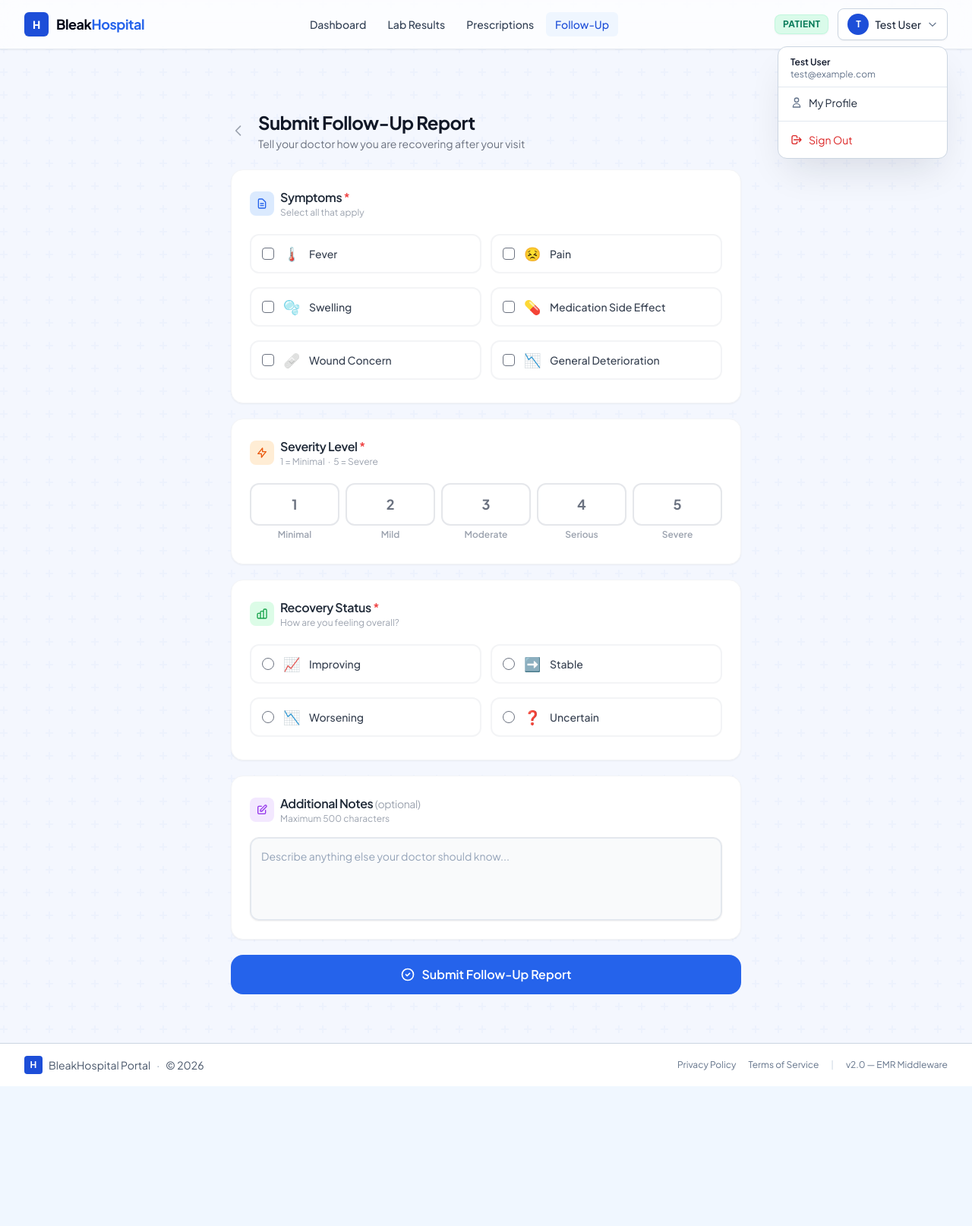
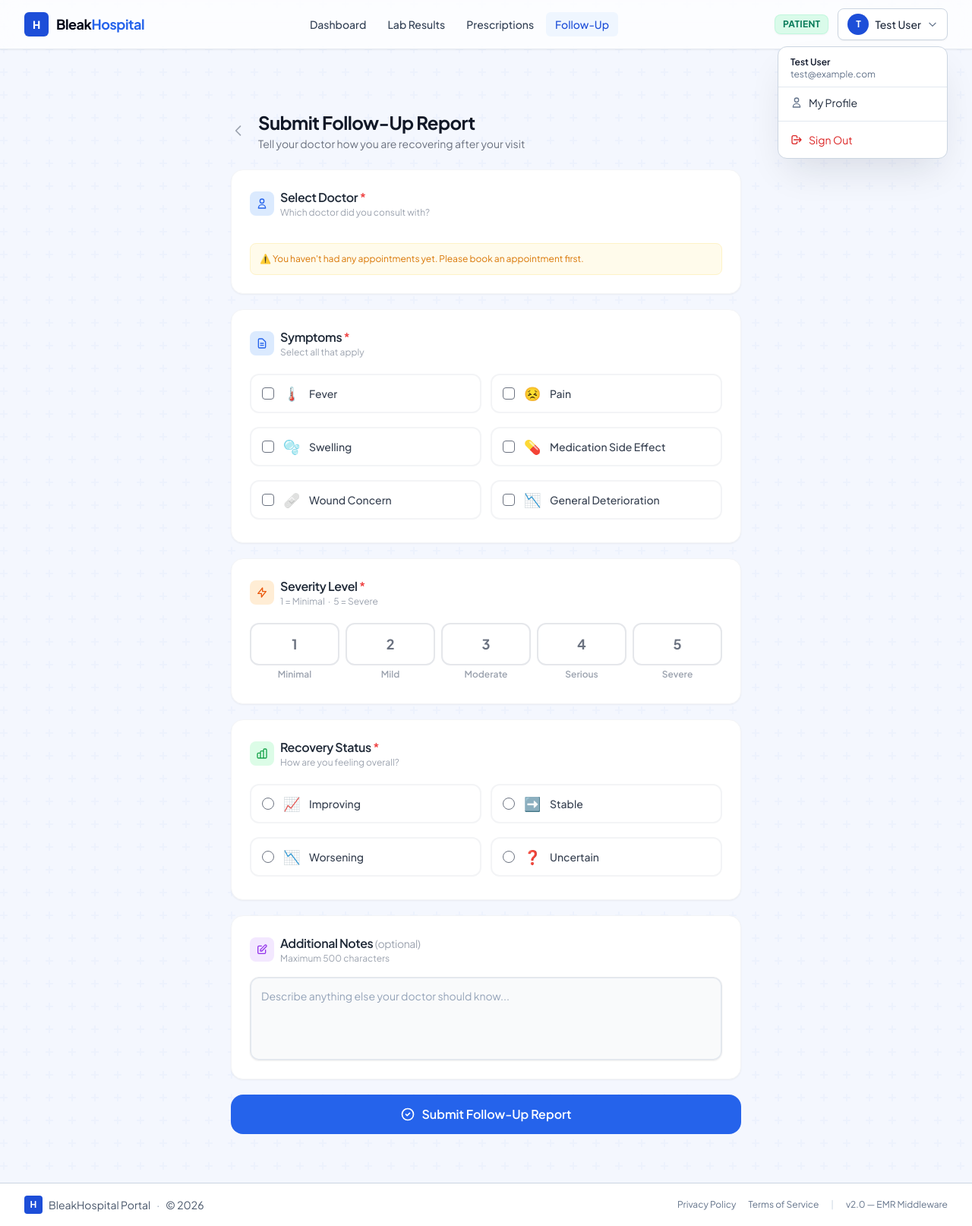
Before and after one commit to murageischeeks/Finalproject, a Laravel app: page /patient/followup/create in a window 1280 px wide. Shown: the whole page at 76% size. Before the commit the page ends 1430 px from the top, so only its background shows below. Run offline with Laravel 12, Linux system fonts and the light colour scheme; a user stored in the database is signed in; data comes from the database, SQL or seed files in the repository; data that the repository does not hold is empty; style sheets or scripts are compiled from the project's sources; parts of the project's set-up code (start-up, migrations or seed data) failed here and were passed over; some libraries are stand-ins or nearby versions.

Commit message:
Finalizing multi-database EMR integration and doctor selection fix

```diff
--- a/app/Http/Controllers/Patient/FollowUpController.php
+++ b/app/Http/Controllers/Patient/FollowUpController.php
@@ -16,13 +16,23 @@ class FollowUpController extends Controller
 {
     public function create()
     {
-        return view('patient.followup.create');
+        // Fetch unique doctors the patient has visited recently
+        $doctors = Appointment::with('doctor')
+            ->where('patient_id', auth()->id())
+            ->whereNotNull('doctor_id')
+            ->latest('appointment_date')
+            ->get()
+            ->pluck('doctor')
+            ->unique('id');
+
+        return view('patient.followup.create', compact('doctors'));
     }
 
     public function store(Request $request)
     {
         // ── Step 1: Form Validation ────────────────────────────
         $validated = $request->validate([
+            'doctor_id'            => 'required|exists:users,id',
             'symptom_categories'   => 'required|array|min:1',
             'symptom_categories.*' => 'in:fever,pain,swelling,medication_side_effect,wound_concern,general_deterioration',
             'severity'             => 'required|integer|min:1|max:5',
@@ -30,22 +40,20 @@ class FollowUpController extends Controller
             'notes'                => 'nullable|string|max:500',
         ]);
 
-        // ── Step 2: Resolve assigned doctor ───────────────────
-        $latestAppointment = Appointment::where('patient_id', auth()->id())
-            ->whereNotNull('doctor_id')
-            ->latest('appointment_date')
-            ->first();
+        // ── Step 2: Resolve assigned doctor (Manual Override) ──
+        $doctorId = $validated['doctor_id'];
 
         // ── Step 3: Persist submission ─────────────────────────
         $submission = FollowUpSubmission::create([
             'patient_id'         => auth()->id(),
-            'doctor_id'          => $latestAppointment?->doctor_id,
+            'doctor_id'          => $doctorId,
             'symptom_categories' => $validated['symptom_categories'],
             'severity'           => $validated['severity'],
             'recovery_status'    => $validated['recovery_status'],
             'notes'              => $validated['notes'] ?? null,
             'sync_status'        => 'Pending',
         ]);
+
 
         // ── Step 4: Triage classification ──────────────────────
         $triage  = new TriageClassificationService();
@@ -62,8 +70,8 @@ class FollowUpController extends Controller
         );
 
         // ── Step 6: Notify doctor if High urgency ──────────────
-        if ($urgency === 'High' && $latestAppointment?->doctor_id) {
-            $doctor = User::find($latestAppointment->doctor_id);
+        if ($urgency === 'High' && $submission->doctor_id) {
+            $doctor = User::find($submission->doctor_id);
 
             if ($doctor) {
                 $doctor->notify(new HighUrgencySubmissionAlert($submission));
--- a/app/Models/EmrObservation.php
+++ b/app/Models/EmrObservation.php
@@ -7,6 +7,8 @@ use Illuminate\Database\Eloquent\Relations\BelongsTo;
 
 class EmrObservation extends Model
 {
+    protected $connection = 'emr';
+
     protected $fillable = [
         'uuid',
         'person',
--- a/config/database.php
+++ b/config/database.php
@@ -113,6 +113,19 @@ return [
             // 'trust_server_certificate' => env('DB_TRUST_SERVER_CERTIFICATE', 'false'),
         ],
 
+        'emr' => [
+            'driver' => env('DB_EMR_CONNECTION', 'sqlite'),
+            'host' => env('DB_EMR_HOST', '127.0.0.1'),
+            'port' => env('DB_EMR_PORT', '5432'),
+            'database' => env('DB_EMR_DATABASE', database_path('emr_database.sqlite')),
+            'username' => env('DB_EMR_USERNAME', 'root'),
+            'password' => env('DB_EMR_PASSWORD', ''),
+            'prefix' => '',
+            'charset' => 'utf8',
+            'search_path' => 'public',
+            'sslmode' => 'prefer',
+        ],
+
     ],
 
     /*
--- a/resources/views/patient/followup/create.blade.php
+++ b/resources/views/patient/followup/create.blade.php
@@ -34,6 +34,50 @@
 
     <form method="POST" action="{{ route('patient.followup.store') }}" class="space-y-5">
         @csrf
+
+        {{-- Doctor Selection --}}
+        <div class="bg-white rounded-2xl shadow-sm border border-gray-100 p-6">
+            <div class="flex items-center gap-2 mb-5">
+                <div class="w-8 h-8 bg-brand-100 rounded-lg flex items-center justify-center">
+                    <svg class="w-4 h-4 text-brand-600" fill="none" stroke="currentColor" stroke-width="2" viewBox="0 0 24 24">
+                        <path stroke-linecap="round" stroke-linejoin="round" d="M16 7a4 4 0 11-8 0 4 4 0 018 0zM12 14a7 7 0 00-7 7h14a7 7 0 00-7-7z"/>
+                    </svg>
+                </div>
+                <div>
+                    <h2 class="text-base font-semibold text-gray-800">Select Doctor <span class="text-red-500">*</span></h2>
+                    <p class="text-xs text-gray-400">Which doctor did you consult with?</p>
+                </div>
+            </div>
+            <div class="grid grid-cols-1 sm:grid-cols-2 gap-3">
+                @foreach($doctors as $doctor)
+                <label class="flex items-center gap-3 p-3.5 border-2 border-gray-100 rounded-xl cursor-pointer hover:border-brand-300 hover:bg-brand-50 transition-all duration-150">
+                    <input
+                        type="radio"
+                        name="doctor_id"
+                        value="{{ $doctor->id }}"
+                        class="w-4 h-4 text-brand-600 rounded-full"
+                        {{ old('doctor_id') == $doctor->id ? 'checked' : '' }}
+                        required
+                    >
+                    <div class="w-8 h-8 rounded-full bg-brand-700 text-white flex items-center justify-center text-xs font-bold">
+                        {{ strtoupper(substr($doctor->name, 0, 1)) }}
+                    </div>
+                    <div>
+                        <span class="text-sm font-semibold text-gray-700 block">{{ $doctor->name }}</span>
+                        <span class="text-xs text-gray-400">{{ $doctor->specialization ?? 'Specialist' }}</span>
+                    </div>
+                </label>
+                @endforeach
+            </div>
+            @if($doctors->isEmpty())
+                <p class="text-amber-600 text-xs mt-3 bg-amber-50 p-3 rounded-lg border border-amber-100">
+                    ⚠️ You haven't had any appointments yet. Please book an appointment first.
+                </p>
+            @endif
+            @error('doctor_id')
+                <p class="text-red-500 text-xs mt-3">{{ $message }}</p>
+            @enderror
+        </div>
 
         {{-- Symptom Categories --}}
         <div class="bg-white rounded-2xl shadow-sm border border-gray-100 p-6">
```
Also changed, not shown: database/migrations/2026_03_10_164139_create_emr_observations_table.php.
